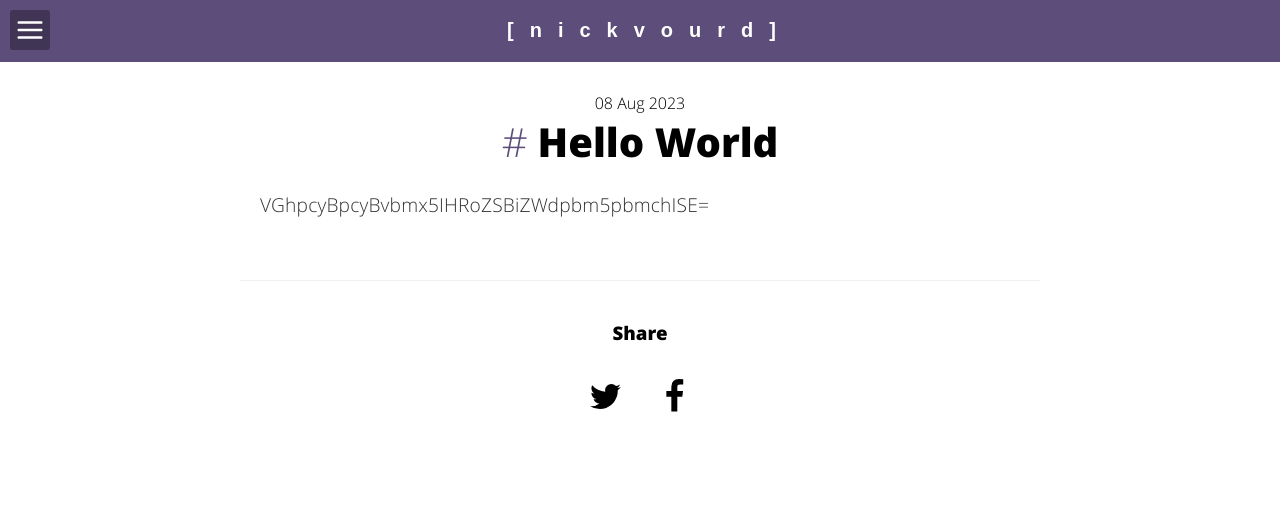
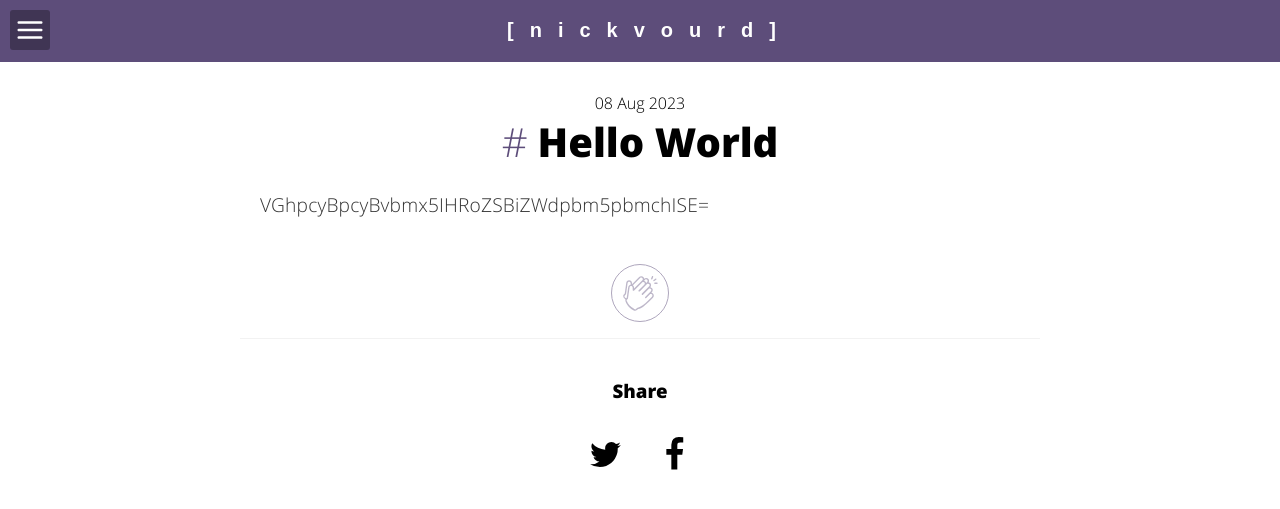
Before and after one commit to nickvourd/nickvourd.github.io, a Jekyll site: the page built from _posts/2023-08-08-hello-world.md, in a window 1280 px wide. Shown: the top 509 px of the page. Built offline with Jekyll 4.4.1, drawn with Linux system fonts in a browser that asks for light colours; some of the changed text lies outside the part shown.

Commit message:
First post fix

```diff
--- a/_posts/2019-06-10-htb-help.md
+++ b/_posts/2023-08-08-hello-world.md
@@ -81,7 +81,7 @@ function topFunction() {
 
 <p>VGhpcyBpcyBvbmx5IHRoZSBiZWdpbm5pbmchISE=</p><br/>
 
-<!--<div align="center">
-<!-- add the button!
-<applause-button style="width: 58px; height: 58px;" color="#5d4d7a" url="https://defarbs.com/htb-help"/>
-</div>-->
+<div align="center">
+<!-- add the button!-->
+<applause-button style="width: 58px; height: 58px;" color="#5d4d7a" url="https://nickvourd.github.io/hello-world"/>
+</div>
```
